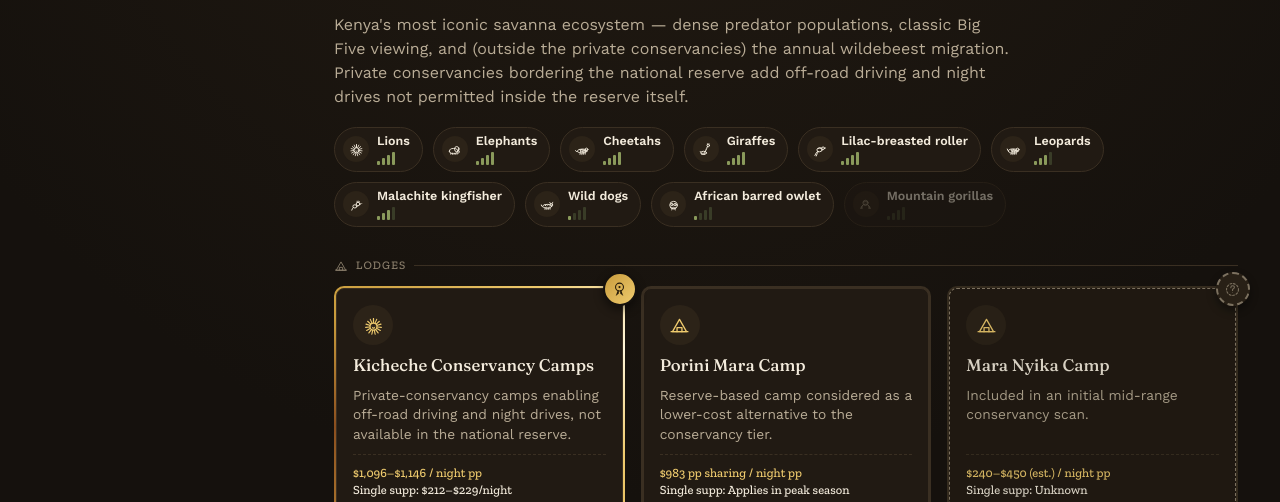
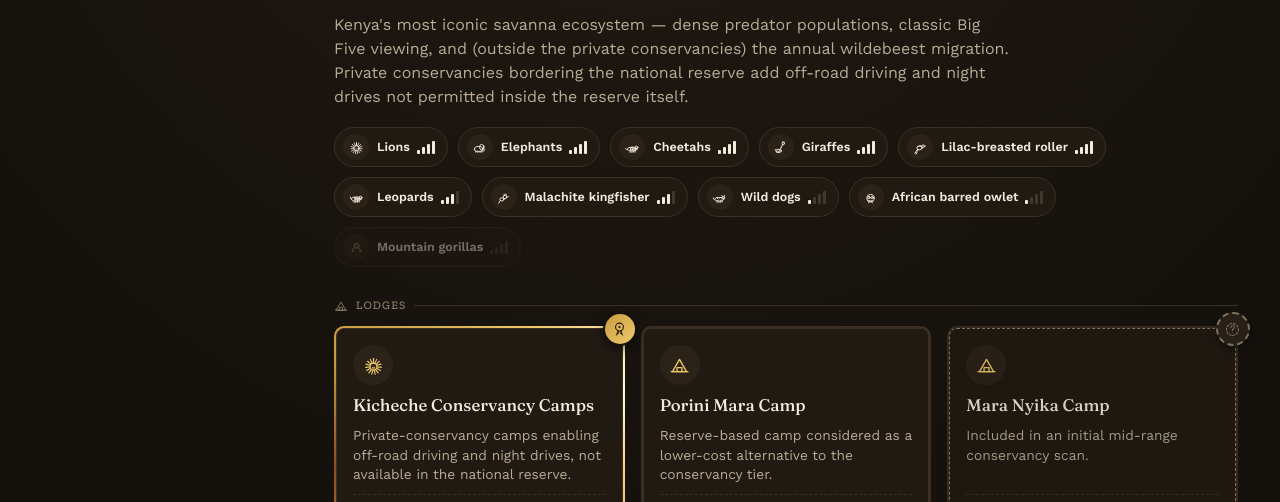
Before and after one commit to RussellUresti/safari, a plain HTML site: page index.html in a window 1280 px wide. Shown: the part 228-730 px from the top of the page. Drawn offline with nearby package versions, Linux system fonts and the light colour scheme.

Commit message:
Animal indicator bars fix

```diff
--- a/styles.css
+++ b/styles.css
@@ -260,11 +260,11 @@
   flex-shrink: 0;
 }
 .animal-chip__icon .icon { width: 15px; height: 15px; }
-.animal-chip__body { display: flex; flex-direction: column; line-height: 1.2; }
+.animal-chip__body { display: flex; flex-direction: row; align-items: center; gap: 7px; white-space: nowrap; }
 .animal-chip__name { font-size: 0.78rem; font-weight: 600; }
-.animal-chip__meter { display: flex; align-items: flex-end; gap: 2px; height: 13px; margin-top: 3px; }
-.meter-bar { width: 3px; border-radius: 1px; background: var(--sage-dim); opacity: 0.55; }
-.meter-bar.is-filled { background: var(--sage); opacity: 1; }
+.animal-chip__meter { display: flex; align-items: flex-end; gap: 2px; height: 13px; }
+.meter-bar { width: 3px; border-radius: 1px; background: var(--ink); opacity: 0.15; }
+.meter-bar.is-filled { opacity: 1; }
 .meter-bar--1 { height: 4px; }
 .meter-bar--2 { height: 7px; }
 .meter-bar--3 { height: 10px; }
```
